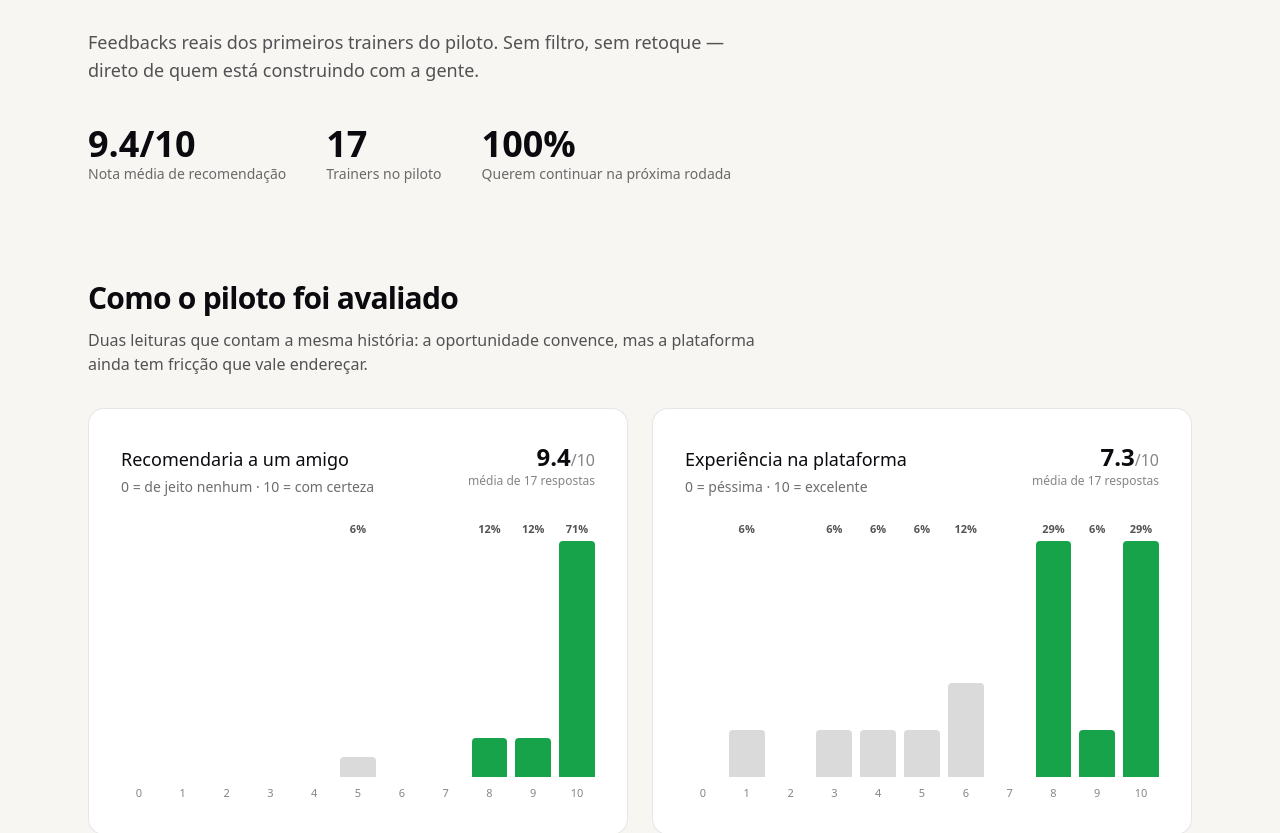
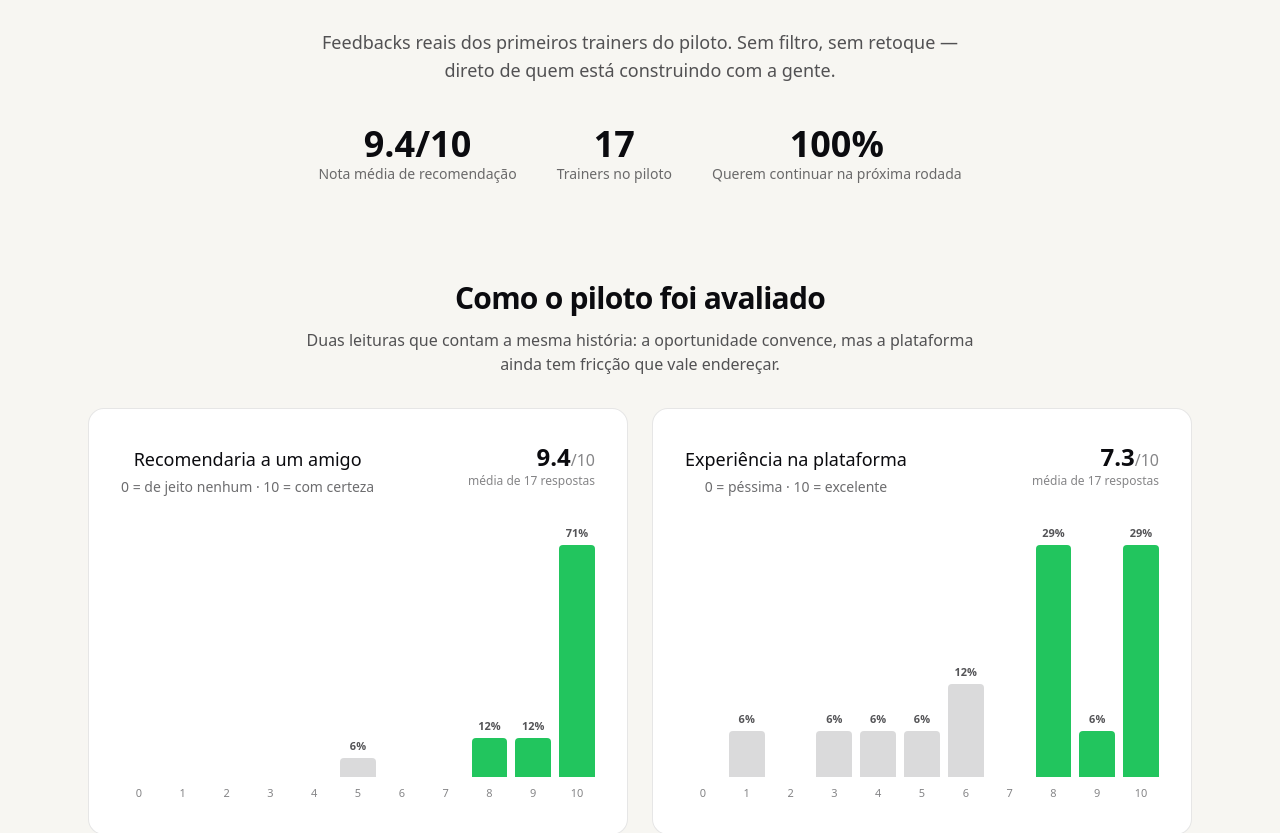
Before and after one commit to notaboutdollar/invent-money-feedback, a Next.js app: page / in a window 1280 px wide. Shown: the part 248-1081 px from the top of the page. Built offline with nearby package versions, Linux system fonts and the light colour scheme.

Commit message:
feat: labels em cima da barra, verde mais claro, tooltip e layout centralizado

```diff
--- a/app/page.tsx
+++ b/app/page.tsx
@@ -17,7 +17,7 @@ const tagStyles: Record<string, string> = {
 
 export default function Page() {
   return (
-    <main className="mx-auto max-w-6xl px-6 py-16 md:py-24">
+    <main className="mx-auto max-w-6xl px-6 py-16 text-center md:py-24">
       <header className="mb-16 md:mb-24">
         <p className="mb-4 text-sm font-medium uppercase tracking-widest text-accent">
           Invent Money
@@ -26,12 +26,12 @@ export default function Page() {
           O que a comunidade inicial <br className="hidden md:block" />
           está dizendo.
         </h1>
-        <p className="mt-6 max-w-2xl text-lg text-ink/70">
+        <p className="mx-auto mt-6 max-w-2xl text-lg text-ink/70">
           Feedbacks reais dos primeiros trainers do piloto. Sem filtro, sem
           retoque — direto de quem está construindo com a gente.
         </p>
 
-        <div className="mt-10 flex flex-wrap gap-10">
+        <div className="mt-10 flex flex-wrap justify-center gap-10">
           <div>
             <p className="text-3xl font-semibold text-ink md:text-4xl">
               {stats.averageRecommendation}/10
@@ -59,7 +59,7 @@ export default function Page() {
         <h2 className="mb-3 text-2xl font-semibold tracking-tight md:text-3xl">
           Como o piloto foi avaliado
         </h2>
-        <p className="mb-8 max-w-2xl text-ink/70">
+        <p className="mx-auto mb-8 max-w-2xl text-ink/70">
           Duas leituras que contam a mesma história: a oportunidade convence,
           mas a plataforma ainda tem fricção que vale endereçar.
         </p>
@@ -84,7 +84,7 @@ export default function Page() {
         <h2 className="mb-3 text-2xl font-semibold tracking-tight md:text-3xl">
           O que mais gostaram
         </h2>
-        <p className="mb-8 max-w-2xl text-ink/70">
+        <p className="mx-auto mb-8 max-w-2xl text-ink/70">
           O que os trainers destacaram como pontos fortes do piloto.
         </p>
 
@@ -112,7 +112,7 @@ export default function Page() {
         <h2 className="mb-3 text-2xl font-semibold tracking-tight md:text-3xl">
           O que precisa melhorar
         </h2>
-        <p className="mb-8 max-w-2xl text-ink/70">
+        <p className="mx-auto mb-8 max-w-2xl text-ink/70">
           Frustrações e bugs relatados no piloto — a matéria-prima para a
           próxima rodada da plataforma.
         </p>
@@ -121,7 +121,7 @@ export default function Page() {
           {improvements.map((item, i) => (
             <article
               key={i}
-              className="rounded-2xl border border-ink/10 bg-white p-6 shadow-sm transition hover:shadow-md"
+              className="flex flex-col items-center rounded-2xl border border-ink/10 bg-white p-6 shadow-sm transition hover:shadow-md"
             >
               <span
                 className={`inline-flex rounded-full px-2.5 py-0.5 text-xs font-medium ring-1 ring-inset ${
@@ -133,7 +133,7 @@ export default function Page() {
               <p className="mt-4 text-base leading-relaxed text-ink/90">
                 “{item.quote}”
               </p>
-              <footer className="mt-6 border-t border-ink/10 pt-4">
+              <footer className="mt-6 w-full border-t border-ink/10 pt-4">
                 <p className="font-medium text-ink">{item.name}</p>
                 <p className="text-sm text-ink/60">Trainer de IA</p>
               </footer>
--- a/components/ScoreChart.tsx
+++ b/components/ScoreChart.tsx
@@ -32,27 +32,40 @@ export function ScoreChart({
         </div>
       </div>
 
-      <div className="flex h-64 items-stretch gap-2">
+      <div className="flex h-64 items-end gap-2 pt-6">
         {counts.map((count, i) => {
           const pct = total ? Math.round((count / total) * 100) : 0;
           const heightPct = (count / max) * 100;
           const highlighted = i >= accentFrom && count > 0;
           return (
-            <div key={i} className="flex flex-1 flex-col items-center gap-1">
-              <span className="h-4 text-[11px] font-semibold text-ink/70">
-                {count > 0 ? `${pct}%` : ""}
-              </span>
-              <div className="flex w-full flex-1 items-end">
+            <div key={i} className="group relative flex h-full flex-1 items-end">
+              <div
+                className="relative w-full"
+                style={{
+                  height: `${heightPct}%`,
+                  minHeight: count > 0 ? "6px" : "0px",
+                }}
+              >
+                {count > 0 && (
+                  <span className="absolute -top-5 left-0 right-0 text-center text-[11px] font-semibold text-ink/70">
+                    {pct}%
+                  </span>
+                )}
                 <div
-                  className={`w-full rounded-t transition-colors ${
+                  className={`h-full w-full rounded-t transition-colors ${
                     highlighted ? "bg-accent" : "bg-ink/15"
                   }`}
-                  style={{
-                    height: `${heightPct}%`,
-                    minHeight: count > 0 ? "6px" : "0px",
-                  }}
                   aria-label={`Nota ${i}: ${count} ${count === 1 ? "resposta" : "respostas"}`}
                 />
+                {count > 0 && (
+                  <div
+                    role="tooltip"
+                    className="pointer-events-none absolute -top-12 left-1/2 z-10 -translate-x-1/2 whitespace-nowrap rounded-md bg-ink px-2.5 py-1 text-xs font-medium text-canvas opacity-0 shadow-md transition-opacity group-hover:opacity-100"
+                  >
+                    {count} {count === 1 ? "pessoa votou" : "pessoas votaram"}{" "}
+                    nota {i}
+                  </div>
+                )}
               </div>
             </div>
           );
@@ -61,10 +74,7 @@ export function ScoreChart({
 
       <div className="mt-2 flex gap-2">
         {counts.map((_, i) => (
-          <div
-            key={i}
-            className="flex-1 text-center text-[11px] text-ink/50"
-          >
+          <div key={i} className="flex-1 text-center text-[11px] text-ink/50">
             {i}
           </div>
         ))}
--- a/tailwind.config.ts
+++ b/tailwind.config.ts
@@ -7,7 +7,7 @@ const config: Config = {
       colors: {
         ink: "#0b0b0f",
         canvas: "#f7f6f2",
-        accent: "#16a34a",
+        accent: "#22c55e",
       },
       fontFamily: {
         sans: ["ui-sans-serif", "system-ui", "-apple-system", "Segoe UI", "Inter", "sans-serif"],
```
